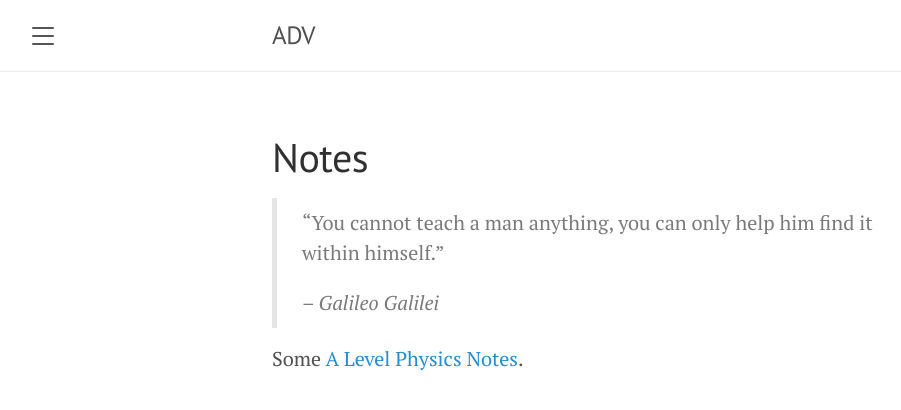
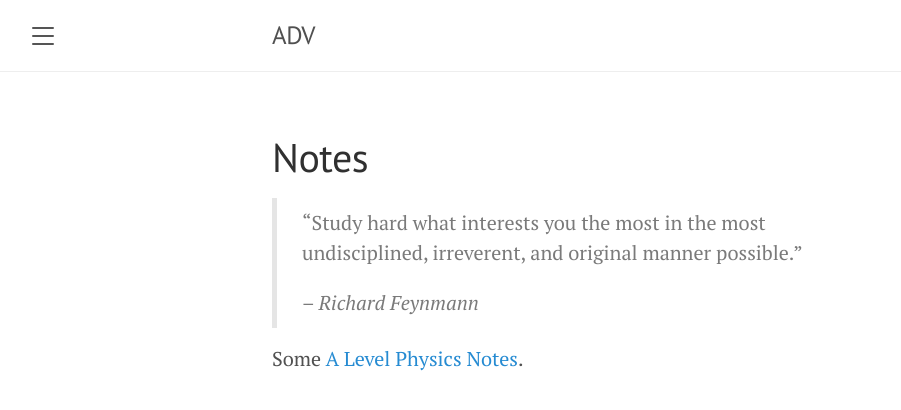
Before and after one commit to a5v/personal-website, a Jekyll site: the page built from notes.markdown, in a window 1280 px wide. Shown: the top 410 px of the page, without its empty margins (8-909 px from the left). Built offline with Jekyll 4.4.1, drawn with Linux system fonts in a browser that asks for light colours.

Commit message:
add Feynmann quote

```diff
--- a/notes.markdown
+++ b/notes.markdown
@@ -4,8 +4,8 @@ title: Notes
 permalink: /notes/
 ---
 
-> “You cannot teach a man anything, you can only help him find it within himself.”
+> “Study hard what interests you the most in the most undisciplined, irreverent, and original manner possible.”
 >
-> -- <cite>Galileo Galilei<cite>
+> -- <cite>Richard Feynmann<cite>
 
 Some [A Level Physics Notes](https://www.tes.com/teaching-resources/shop/thealevelphysicist).
```
